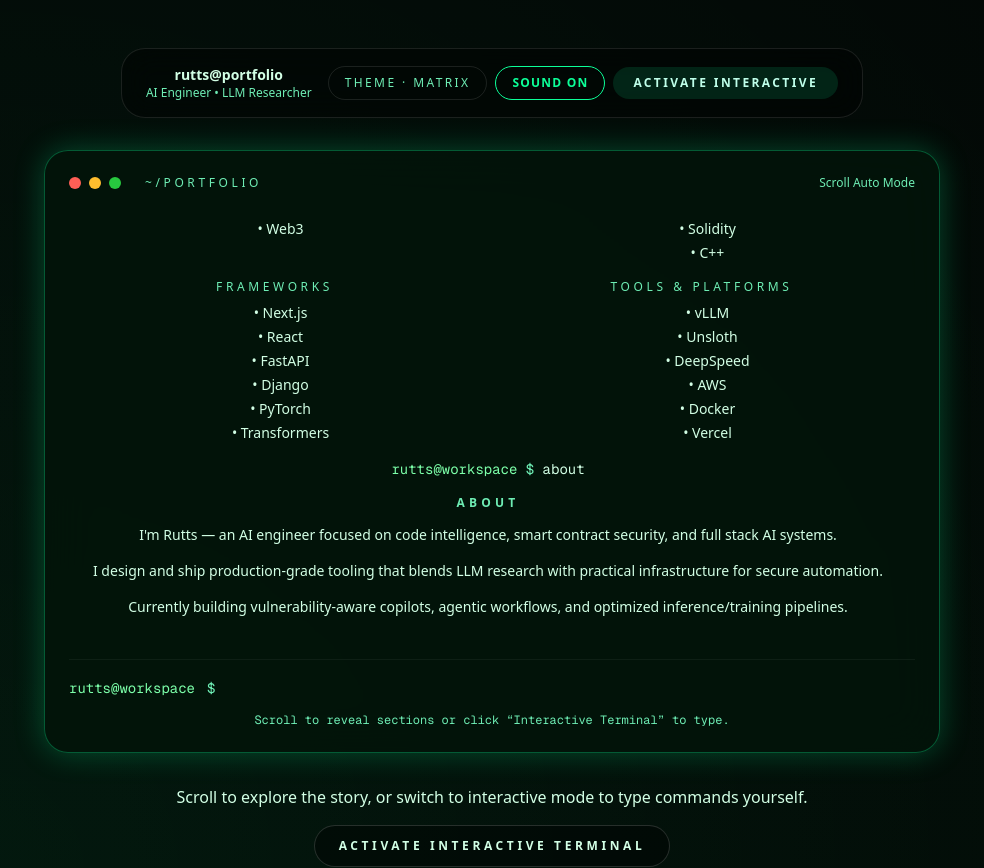
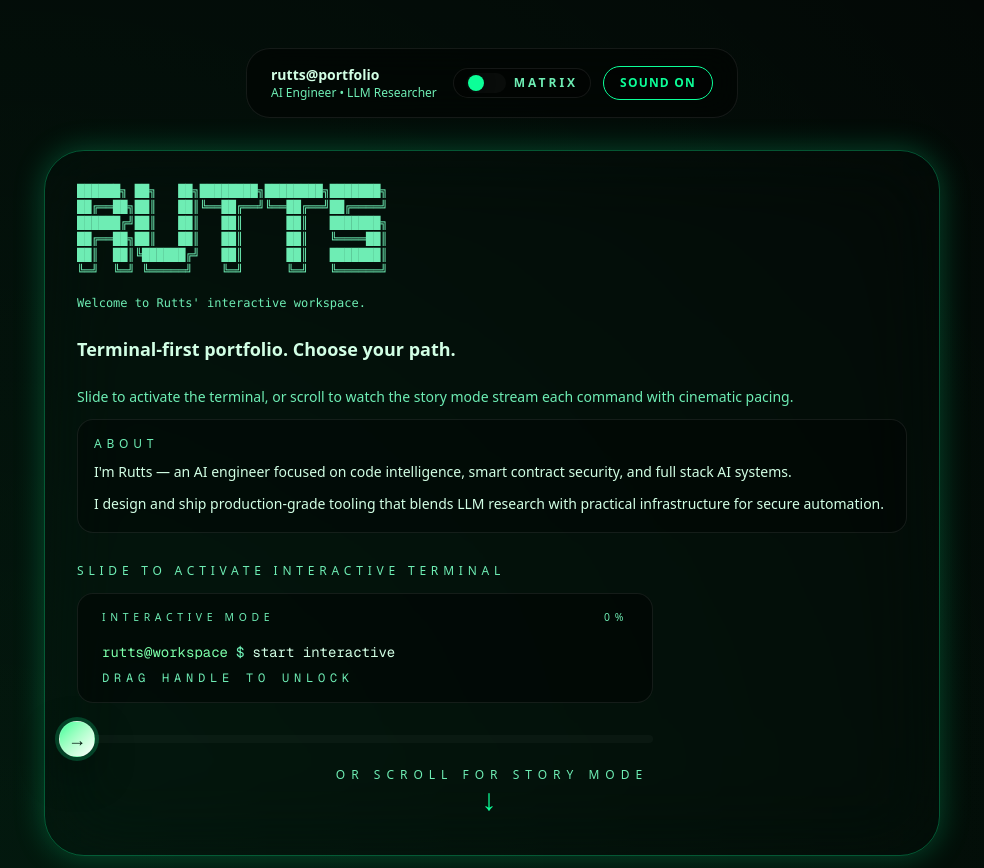
Before and after one commit to rutts29/rutts29, a Next.js app in the folder terminal-portfolio/: page / in a window 1280 px wide. Shown: the top 868 px of the page, without its empty margins (148-1132 px from the left). Built offline with nearby package versions, Linux system fonts and the light colour scheme.

Commit message:
Add slide control for interactive terminal activation and refactor TerminalExperience component

```diff
--- a/terminal-portfolio/src/components/Layout/TopBar.tsx
+++ b/terminal-portfolio/src/components/Layout/TopBar.tsx
@@ -1,14 +1,11 @@
 "use client";
-
-import { TerminalMode } from "@/types/terminal";
 
 type TopBarProps = {
   themeLabel: string;
   onCycleTheme: () => void;
   soundEnabled: boolean;
   onToggleSound: () => void;
-  mode: TerminalMode;
-  onModeChange: (mode: TerminalMode) => void;
+  themeName: string;
 };
 
 export const TopBar = ({
@@ -16,15 +13,16 @@ export const TopBar = ({
   onCycleTheme,
   soundEnabled,
   onToggleSound,
-  mode,
-  onModeChange,
+  themeName,
 }: TopBarProps) => {
-  const handleModeToggle = () => {
-    onModeChange(mode === "interactive" ? "scrollAuto" : "interactive");
-  };
-
   return (
-    <div className="flex flex-wrap items-center justify-between gap-4 rounded-3xl border border-white/10 bg-black/40 px-6 py-4 backdrop-blur-lg">
+    <div
+      className="flex flex-wrap items-center justify-between gap-4 rounded-3xl border px-6 py-4 backdrop-blur-lg"
+      style={{
+        background: "var(--surface-panel-bg)",
+        borderColor: "var(--surface-panel-border)",
+      }}
+    >
       <div>
         <p className="text-sm font-semibold text-[var(--color-text-primary)]">
           rutts@portfolio
@@ -33,31 +31,47 @@ export const TopBar = ({
           AI Engineer • LLM Researcher
         </p>
       </div>
-      <div className="flex items-center gap-2 text-sm">
+      <div className="flex items-center gap-3">
         <button
           type="button"
           onClick={onCycleTheme}
-          className="rounded-full border border-white/10 px-4 py-2 text-xs uppercase tracking-[0.2em] text-[var(--color-text-secondary)] transition hover:border-white/30 hover:text-[var(--color-text-primary)]"
+          className="flex items-center gap-2 rounded-full border px-3 py-1 text-xs font-semibold uppercase tracking-[0.25em] text-[var(--color-text-secondary)] transition"
+          style={{
+            background: "var(--surface-card-bg)",
+            borderColor: "var(--surface-card-border)",
+          }}
         >
-          Theme · {themeLabel}
+          <span className="relative flex h-5 w-10 items-center rounded-full bg-[var(--surface-panel-border)]/40 p-0.5">
+            <span
+              className="absolute h-4 w-4 rounded-full bg-[var(--color-text-accent)] shadow-[0_0_12px_rgba(0,0,0,0.35)] transition-transform"
+              style={{
+                transform:
+                  themeName === "light"
+                    ? "translateX(20px)"
+                    : themeName === "monokai"
+                      ? "translateX(10px)"
+                      : "translateX(0px)",
+              }}
+            />
+            <span className="sr-only">Theme toggle</span>
+          </span>
+          <span>{themeLabel}</span>
         </button>
         <button
           type="button"
           onClick={onToggleSound}
-          className={`rounded-full border px-4 py-2 text-xs font-semibold uppercase tracking-widest transition ${
-            soundEnabled
-              ? "border-[var(--color-text-accent)] text-[var(--color-text-accent)]"
-              : "border-white/15 text-[var(--color-text-secondary)]"
-          }`}
+          className="rounded-full border px-4 py-2 text-xs font-semibold uppercase tracking-widest transition"
+          style={{
+            borderColor: soundEnabled
+              ? "var(--color-text-accent)"
+              : "var(--surface-card-border)",
+            color: soundEnabled
+              ? "var(--color-text-accent)"
+              : "var(--color-text-secondary)",
+            background: "var(--surface-card-bg)",
+          }}
         >
           {soundEnabled ? "Sound on" : "Sound off"}
-        </button>
-        <button
-          type="button"
-          onClick={handleModeToggle}
-          className="rounded-full bg-[var(--color-button-bg)] px-5 py-2 text-xs font-semibold uppercase tracking-[0.2em] text-[var(--color-button-text)] transition hover:bg-[var(--color-button-hover)]"
-        >
-          {mode === "interactive" ? "Return to Story" : "Activate Interactive"}
         </button>
       </div>
     </div>
--- a/terminal-portfolio/src/components/Sections/ScrollSections.tsx
+++ b/terminal-portfolio/src/components/Sections/ScrollSections.tsx
@@ -93,11 +93,15 @@ export const ScrollSections = ({
                 sectionRefs.current[section.id] = node;
               }}
               data-section-id={section.id}
-              className={`mx-auto flex min-h-[65vh] w-full max-w-4xl flex-col justify-center rounded-[2.5rem] border border-white/10 bg-black/45 px-8 py-12 text-left shadow-[0_25px_120px_rgba(0,0,0,0.45)] backdrop-blur-2xl transition duration-700 ${
+              className={`mx-auto flex min-h-[65vh] w-full max-w-4xl flex-col justify-center rounded-[2.5rem] border px-8 py-12 text-left shadow-[0_25px_120px_rgba(0,0,0,0.25)] backdrop-blur-2xl transition duration-700 ${
                 isVisible
                   ? "translate-y-0 opacity-100"
                   : "translate-y-16 opacity-0"
               } ${disabled ? "opacity-40" : ""}`}
+              style={{
+                background: "var(--surface-card-bg)",
+                borderColor: "var(--surface-card-border)",
+              }}
             >
               <p className="text-xs font-semibold uppercase tracking-[0.35em] text-[var(--color-text-secondary)]">
                 {String(section.order).padStart(2, "0")} · {section.label}
--- a/terminal-portfolio/src/components/TerminalExperience.tsx
+++ b/terminal-portfolio/src/components/TerminalExperience.tsx
@@ -1,9 +1,17 @@
 "use client";
 
-import { CSSProperties, useCallback, useMemo } from "react";
+import {
+  CSSProperties,
+  ChangeEvent,
+  useCallback,
+  useMemo,
+  useState,
+} from "react";
 
 import { scrollTimeline } from "@/config/scrollTimeline";
+import { staticCommandOutputs } from "@/config/commands";
 import { ScrollTimelineEntry } from "@/types/scroll";
+import { TerminalLine } from "@/types/terminal";
 import { useThemeManager } from "@/hooks/useThemeManager";
 import { useTerminal } from "@/hooks/useTerminal";
 
@@ -11,12 +19,160 @@ import { TopBar } from "./Layout/TopBar";
 import { ScrollSections } from "./Sections/ScrollSections";
 import { TerminalShell } from "./Terminal/TerminalShell";
 
+const bannerLines =
+  staticCommandOutputs.banner.find(
+    (line) => line.type === "ascii",
+  )?.lines ?? [];
+
+const isTextLine = (
+  line: TerminalLine,
+): line is Extract<TerminalLine, { type: "text" }> => line.type === "text";
+
+const aboutPreviewLines = staticCommandOutputs.about
+  .filter(isTextLine)
+  .map((line) => line.text)
+  .slice(0, 2);
+
+type IntroPanelProps = {
+  onActivateInteractive: () => void;
+  aboutLines: string[];
+  themeBackground: string;
+  panelBorder: string;
+  panelGlow: string;
+};
+
+const IntroPanel = ({
+  onActivateInteractive,
+  aboutLines,
+  themeBackground,
+  panelBorder,
+  panelGlow,
+}: IntroPanelProps) => {
+  const [slideValue, setSlideValue] = useState(0);
+
+  const handleSlide = (event: ChangeEvent<HTMLInputElement>) => {
+    const value = Number(event.target.value);
+    setSlideValue(value);
+    if (value >= 95) {
+      onActivateInteractive();
+      setTimeout(() => setSlideValue(0), 400);
+    }
+  };
+
+  const sliderProgress = Math.min(Math.max(slideValue, 0), 100);
+  const knobLeft = `calc(${sliderProgress}% - 18px)`;
+
+  return (
+    <div
+      className="w-full max-w-4xl rounded-[2.5rem] border p-8 text-left shadow-[0_25px_120px_rgba(0,0,0,0.45)] backdrop-blur-2xl transition-colors"
+      style={{
+        background: themeBackground,
+        borderColor: panelBorder,
+        boxShadow: panelGlow,
+      }}
+    >
+      <div className="space-y-6">
+        <pre className="overflow-x-auto whitespace-pre-wrap text-xs text-[var(--color-text-secondary)]">
+          {bannerLines.join("\n")}
+        </pre>
+        <p className="text-lg font-semibold text-[var(--color-text-primary)]">
+          Terminal-first portfolio. Choose your path.
+        </p>
+        <div className="space-y-3 text-sm text-[var(--color-text-secondary)]">
+          <p>
+            Slide to activate the terminal, or scroll to watch the story mode
+            stream each command with cinematic pacing.
+          </p>
+          {aboutLines.length > 0 && (
+            <div
+              className="rounded-2xl border p-4 text-[var(--color-text-primary)]"
+              style={{
+                background: "var(--surface-card-bg)",
+                borderColor: "var(--surface-card-border)",
+              }}
+            >
+              <p className="text-xs uppercase tracking-[0.4em] text-[var(--color-text-secondary)]">
+                About
+              </p>
+              {aboutLines.map((line) => (
+                <p key={line} className="mt-2 text-sm leading-6">
+                  {line}
+                </p>
+              ))}
+            </div>
+          )}
+        </div>
+        <label className="block">
+          <span className="text-xs uppercase tracking-[0.4em] text-[var(--color-text-secondary)]">
+            Slide to activate interactive terminal
+          </span>
+          <div className="mt-3 w-full max-w-xl space-y-4">
+            <div
+              className="rounded-2xl border px-6 py-4 transition-all duration-300 hover:border-[var(--color-text-accent)]/60 hover:shadow-[0_25px_60px_rgba(0,0,0,0.35)]"
+              style={{
+                background: "var(--surface-overlay-bg)",
+                borderColor: "var(--surface-card-border)",
+              }}
+            >
+              <div className="flex items-center justify-between text-[0.65rem] uppercase tracking-[0.45em] text-[var(--color-text-secondary)]">
+                <span>Interactive mode</span>
+                <span>{sliderProgress}%</span>
+              </div>
+              <div className="mt-4 font-mono text-sm text-[var(--color-text-primary)]">
+                <div className="flex flex-wrap items-center gap-2">
+                  <span className="text-[var(--color-text-prompt)]">
+                    rutts@workspace
+                  </span>
+                  <span className="text-[var(--color-text-secondary)]">$</span>
+                  <span>start interactive</span>
+                </div>
+                <p className="mt-2 text-xs uppercase tracking-[0.4em] text-[var(--color-text-secondary)]">
+                  drag handle to unlock
+                </p>
+              </div>
+            </div>
+            <div className="relative pt-4">
+              <input
+                type="range"
+                min={0}
+                max={100}
+                value={slideValue}
+                onChange={handleSlide}
+                className="absolute inset-0 z-20 h-10 w-full cursor-ew-resize opacity-0"
+              />
+              <div className="relative h-2 rounded-full bg-[var(--surface-card-border)]/40">
+                <div
+                  className="h-full rounded-full bg-gradient-to-r from-[var(--color-text-accent)] via-[var(--color-text-link)] to-[var(--color-text-accent)] transition-all duration-200"
+                  style={{ width: `${sliderProgress}%` }}
+                />
+                <div
+                  className="pointer-events-none absolute top-1/2 h-9 w-9 -translate-y-1/2 rounded-full border border-white/15 bg-gradient-to-br from-[var(--color-text-accent)] to-white text-[#041b11] shadow-[0_15px_40px_rgba(0,0,0,0.4)] ring-4 ring-[var(--color-text-accent)]/20 transition-transform duration-200"
+                  style={{ left: knobLeft }}
+                >
+                  <div className="flex h-full w-full items-center justify-center text-lg font-semibold">
+                    →
+                  </div>
+                </div>
+              </div>
+            </div>
+          </div>
+        </label>
+        <div className="flex flex-col items-center gap-1 text-center text-xs uppercase tracking-[0.5em] text-[var(--color-text-secondary)]">
+          <span>or scroll for story mode</span>
+          <span className="text-3xl text-[var(--color-text-accent)] animate-bounce">
+            ↓
+          </span>
+        </div>
+      </div>
+    </div>
+  );
+};
+
 export const TerminalExperience = () => {
   const { themeName, theme, setTheme, cycleTheme } = useThemeManager();
   const {
     history,
     mode,
-    setMode,
     currentInput,
     setCurrentInput,
     autoTypingText,
@@ -25,6 +181,7 @@ export const TerminalExperience = () => {
     enqueueAutoCommand,
     soundEnabled,
     toggleSound,
+    enterInteractiveMode,
   } = useTerminal({
     onThemeChange: setTheme,
     themeName,
@@ -39,6 +196,11 @@ export const TerminalExperience = () => {
       runCommand(trimmed).finally(() => setCurrentInput(""));
     },
     [runCommand, setCurrentInput],
+  );
+
+  const handleActivateInteractive = useCallback(
+    () => enterInteractiveMode(),
+    [enterInteractiveMode],
   );
 
   const handleSectionTrigger = useCallback(
@@ -72,6 +234,11 @@ export const TerminalExperience = () => {
       "--terminal-bg": theme.terminal.background,
       "--terminal-border": theme.terminal.border,
       "--terminal-glow": theme.terminal.glow,
+      "--surface-panel-bg": theme.surfaces.panel,
+      "--surface-panel-border": theme.surfaces.panelBorder,
+      "--surface-card-bg": theme.surfaces.card,
+      "--surface-card-border": theme.surfaces.cardBorder,
+      "--surface-overlay-bg": theme.surfaces.overlay,
       backgroundImage: layeredBackground,
       backgroundColor: "#030303",
     } as CSSProperties;
@@ -84,16 +251,25 @@ export const TerminalExperience = () => {
       className="min-h-screen px-4 py-12 transition-colors md:px-8"
       style={themeVariables}
     >
-      <div className="mx-auto flex w-full max-w-5xl flex-col items-center gap-8 text-center">
+      <div className="mx-auto flex w-full max-w-5xl flex-col items-center gap-8">
         <TopBar
           themeLabel={theme.label}
           onCycleTheme={cycleTheme}
           soundEnabled={soundEnabled}
           onToggleSound={toggleSound}
-          mode={mode}
-          onModeChange={setMode}
+          themeName={themeName}
         />
 
+        <IntroPanel
+          onActivateInteractive={handleActivateInteractive}
+          aboutLines={aboutPreviewLines}
+          themeBackground={`linear-gradient(135deg, ${theme.terminal.background}, ${theme.body.background})`}
+          panelBorder={theme.terminal.border}
+          panelGlow={theme.terminal.glow}
+        />
+
+        {isInteractive && (
+          <>
             <div className="w-full max-w-4xl">
               <TerminalShell
                 history={history}
@@ -106,29 +282,7 @@ export const TerminalExperience = () => {
               />
             </div>
 
-        {!isInteractive ? (
-          <div className="flex flex-col items-center gap-4 text-center text-[var(--color-text-secondary)]">
-            <p className="text-base text-[var(--color-text-primary)]">
-              Scroll to explore the story, or switch to interactive mode to type
-              commands yourself.
-            </p>
-            <button
-              type="button"
-              onClick={() => setMode("interactive")}
-              className="rounded-full border border-white/15 bg-black/40 px-6 py-3 text-xs font-semibold uppercase tracking-[0.3em] text-[var(--color-text-primary)] transition hover:border-white/40 hover:text-[var(--color-text-accent)]"
-            >
-              Activate Interactive Terminal
-            </button>
-            <div className="flex flex-col items-center gap-2">
-              <span className="text-xs uppercase tracking-[0.5em]">
-                Scroll to explore
-              </span>
-              <span className="text-3xl text-[var(--color-text-accent)] animate-bounce">
-                ↓
-              </span>
-            </div>
-          </div>
-        ) : (
+            {isInteractive ? (
               <div className="flex flex-col items-center gap-4 text-center text-sm text-[var(--color-text-secondary)]">
                 <p className="text-[var(--color-text-primary)]">
                   Interactive mode unlocked — try running these commands:
@@ -144,6 +298,18 @@ export const TerminalExperience = () => {
                   to see everything available.
                 </p>
               </div>
+            ) : (
+              <div className="flex flex-col items-center gap-3 text-center text-sm text-[var(--color-text-secondary)]">
+                <p className="text-[var(--color-text-primary)]">
+                  Story mode is playing — keep scrolling to trigger the next
+                  command.
+                </p>
+                <p className="font-mono text-xs uppercase tracking-[0.35em] text-[var(--color-text-accent)]">
+                  Auto › {storyCommands.join(" · ")}
+                </p>
+              </div>
+            )}
+          </>
         )}
       </div>
 
--- a/terminal-portfolio/src/config/commands.ts
+++ b/terminal-portfolio/src/config/commands.ts
@@ -24,11 +24,12 @@ export const staticCommandOutputs: Record<string, TerminalLine[]> = {
     {
       type: "ascii",
       lines: [
-        " ____        _       _            ",
-        "|  _ \\ _   _| |_ ___| |_ ___  ___ ",
-        "| |_) | | | | __/ __| __/ _ \\/ __|",
-        "|  _ <| |_| | |_\\__ \\ ||  __/\\__ \\",
-        "|_| \\_\\\\__,_|\\__|___/\\__\\___||___/",
+        "██████╗ ██╗   ██╗████████╗████████╗███████╗",
+        "██╔══██╗██║   ██║╚══██╔══╝╚══██╔══╝██╔════╝",
+        "██████╔╝██║   ██║   ██║      ██║   ███████╗",
+        "██╔══██╗██║   ██║   ██║      ██║   ╚════██║",
+        "██║  ██║╚██████╔╝   ██║      ██║   ███████║",
+        "╚═╝  ╚═╝ ╚═════╝    ╚═╝      ╚═╝   ╚══════╝",
         "",
         "Welcome to Rutts' interactive workspace.",
       ],
--- a/terminal-portfolio/src/hooks/useTerminal.ts
+++ b/terminal-portfolio/src/hooks/useTerminal.ts
@@ -28,6 +28,31 @@ const createInitialHistory = (): TerminalEntry[] =>
     kind: "system" as const,
     lines,
   }));
+
+const createInteractiveHistory = (): TerminalEntry[] => {
+  const base = createInitialHistory();
+  const bootCommands: Array<{ command: string; output: TerminalLine[] }> = [
+    { command: "about", output: staticCommandOutputs.about },
+    { command: "help", output: getHelpLines() },
+  ];
+
+  const entries = [...base];
+
+  bootCommands.forEach(({ command, output }) => {
+    entries.push({
+      id: createEntryId(),
+      kind: "command",
+      text: command,
+    });
+    entries.push({
+      id: createEntryId(),
+      kind: "output",
+      lines: output,
+    });
+  });
+
+  return entries;
+};
 
 const TYPING_DELAY = 45;
 
@@ -252,11 +277,21 @@ export const useTerminal = ({
     [],
   );
 
+  const enterInteractiveMode = useCallback(() => {
+    setHistory(createInteractiveHistory());
+    commandLogRef.current = ["about", "help"];
+    queueRef.current = Promise.resolve();
+    clearTypingTimeout();
+    setIsTyping(false);
+    setAutoTypingText("");
+    setCurrentInput("");
+    setMode("interactive");
+  }, []);
+
   const terminalState = useMemo(
     () => ({
       history,
       mode,
-      setMode,
       currentInput,
       setCurrentInput,
       isTyping,
@@ -265,11 +300,11 @@ export const useTerminal = ({
       enqueueAutoCommand,
       soundEnabled,
       toggleSound,
+      enterInteractiveMode,
     }),
     [
       history,
       mode,
-      setMode,
       currentInput,
       isTyping,
       autoTypingText,
@@ -277,6 +312,7 @@ export const useTerminal = ({
       enqueueAutoCommand,
       soundEnabled,
       toggleSound,
+      enterInteractiveMode,
     ],
   );
 
--- a/terminal-portfolio/src/hooks/useThemeManager.ts
+++ b/terminal-portfolio/src/hooks/useThemeManager.ts
@@ -4,21 +4,25 @@ import { defaultTheme, getThemeByName, themeNames } from "@/config/themes";
 
 const THEME_STORAGE_KEY = "terminal-theme";
 
-const getInitialTheme = () => {
-  if (typeof window === "undefined") {
-    return defaultTheme.name;
-  }
-  const stored = window.localStorage.getItem(THEME_STORAGE_KEY);
-  return stored && themeNames.includes(stored) ? stored : defaultTheme.name;
-};
-
 export const useThemeManager = () => {
-  const [themeName, setThemeName] = useState<string>(getInitialTheme);
+  const [themeName, setThemeName] = useState<string>(defaultTheme.name);
 
   useEffect(() => {
-    if (typeof window !== "undefined") {
-      window.localStorage.setItem(THEME_STORAGE_KEY, themeName);
+    if (typeof window === "undefined") {
+      return;
     }
+    const stored = window.localStorage.getItem(THEME_STORAGE_KEY);
+    if (stored && themeNames.includes(stored)) {
+      // eslint-disable-next-line react-hooks/set-state-in-effect
+      setThemeName(stored);
+    }
+  }, []);
+
+  useEffect(() => {
+    if (typeof window === "undefined") {
+      return;
+    }
+    window.localStorage.setItem(THEME_STORAGE_KEY, themeName);
   }, [themeName]);
 
   const theme = useMemo(() => getThemeByName(themeName), [themeName]);
--- a/terminal-portfolio/src/types/theme.ts
+++ b/terminal-portfolio/src/types/theme.ts
@@ -23,4 +23,11 @@ export type ThemeTokens = {
     buttonText: string;
     icon: string;
   };
+  surfaces: {
+    panel: string;
+    panelBorder: string;
+    card: string;
+    cardBorder: string;
+    overlay: string;
+  };
 };
```
Also changed, not shown: terminal-portfolio/src/config/themes.ts (+28 -0 lines). Lines whose indentation alone changed are shown as unchanged.
